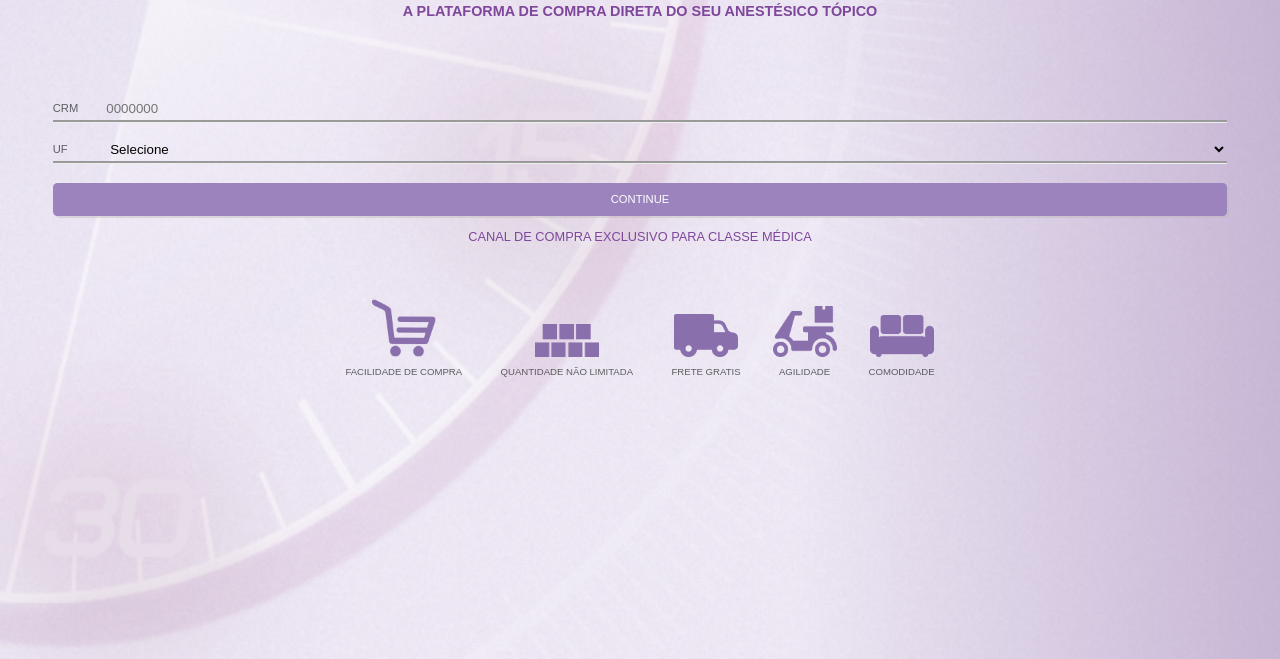
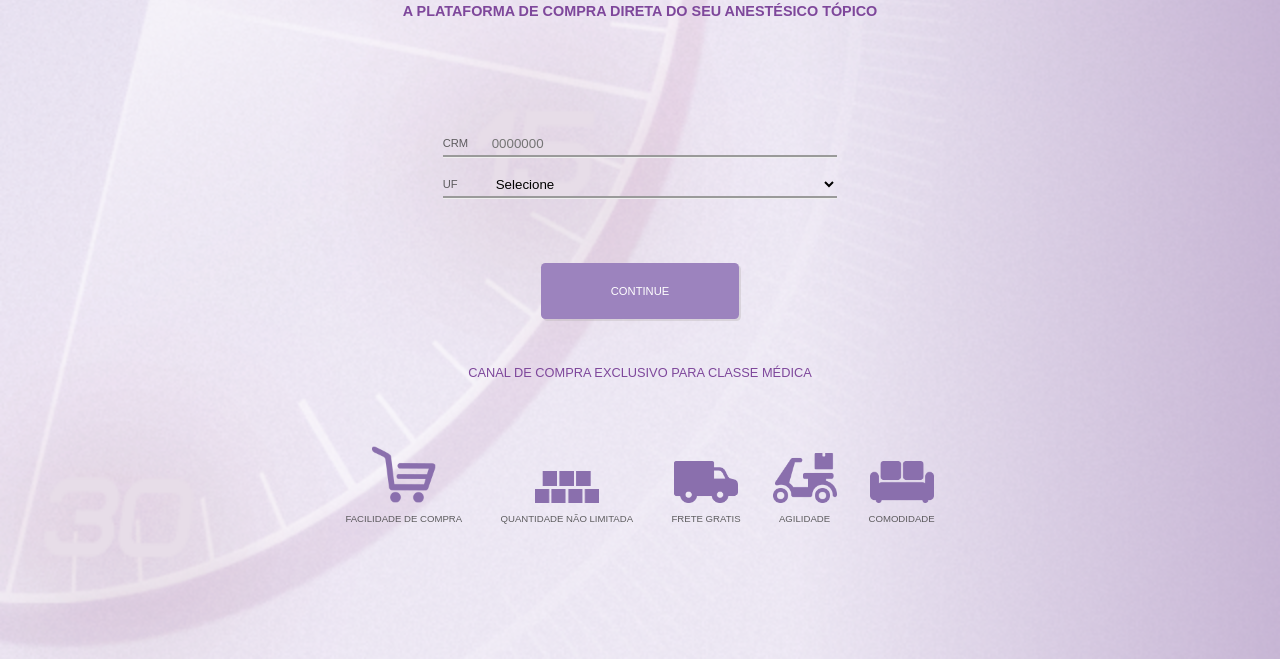
Before and after one commit to fernandadegolin/challenges, a plain HTML site: page Huia/index.html in a window 1280 px wide. Shown: the part 141-800 px from the top of the page. Drawn offline with Linux system fonts and the light colour scheme.

Commit message:
Atualizações de JS e Responsivo

```diff
--- a/Huia/index.html
+++ b/Huia/index.html
@@ -7,6 +7,7 @@
     <title>Max Doctor</title>
 
     <link rel="stylesheet" href="./src/styles/main.css">
+    <link rel="stylesheet" href="./src/styles/responsive.css">
 </head>
 
 <body>
@@ -32,12 +33,12 @@
 
             <div class="crm">
                 <label for="">CRM</label>
-                <input type="text" id="crm" placeholder="0000000" required>
+                <input type="number" id="crm" placeholder="0000000" value='' required>
             </div>
 
             <div class="uf">
                 <label for="">UF</label>
-                <select name="estados-brasil" required>
+                <select name="estados-brasil" id="uf" required>
                     <option value="">Selecione</option>
                     <option value="AC">Acre</option>
                     <option value="AL">Alagoas</option>
--- a/Huia/src/scripts/script.js
+++ b/Huia/src/scripts/script.js
@@ -6,7 +6,7 @@
     CRM - só números
 
     2)
-    Alerta de campos obrigatorios
+    Alerta de campos obrigatórios
 
     3)
     Validação de todos os campos
--- /dev/null
+++ b/Huia/src/styles/responsive.css
@@ -0,0 +1,23 @@
+@media only screen and (min-width: 1200px){
+    main{
+        width: 100%;
+        display: flex;
+        justify-content: center;
+    }
+
+        .register{
+            height: 15em;
+        }
+
+
+        .register .btn button {
+            width: 50%;
+            height: 5em;
+            margin-top: 5em;
+            margin-bottom: 4em;
+        }
+
+    footer{
+        margin-top: 4em;
+    }
+}
```
